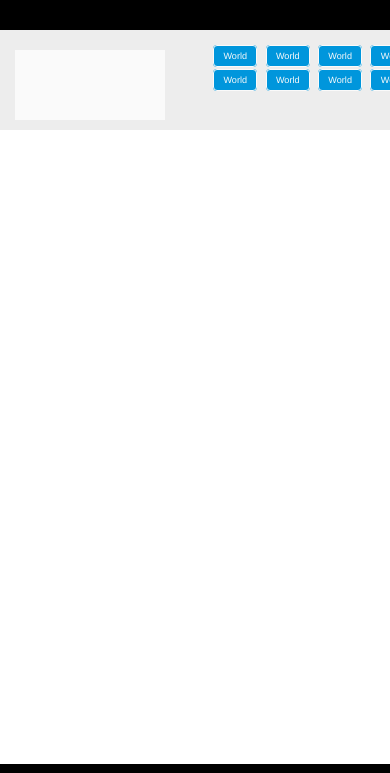
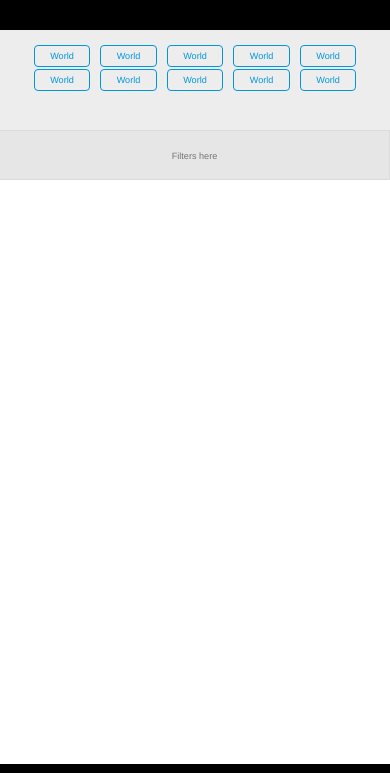
Before and after one commit to coreyleveen/time_inc_front, a plain HTML site: page index.html in a window 390 px wide. Shown: the top 773 px of the page. Drawn offline with nearby package versions, Linux system fonts and the light colour scheme; grey boxes are pictures that could not be loaded; files whose address does not match are found by name.

Commit message:
Tag Bar Updated

```diff
--- a/index.html
+++ b/index.html
@@ -28,9 +28,11 @@
 
 		<div class="tagbar">
 			<div class="filterbox">
+				<center><input type="text" class="filter_input" placeholder="Filters here"></input></center>
 
 			</div>
 			<div class="tag_area">
+			<center>
 				<div class="row1_tags">
 					<a href="#" class="tags">World</a>
 					<a href="#" class="tags">World</a>
@@ -45,6 +47,7 @@
 					<a href="#" class="tags">World</a>
 					<a href="#" class="tags">World</a>
 				</div>
+			</center>
 			</div>
 		</div>
 
--- a/stylesheets/styles.css
+++ b/stylesheets/styles.css
@@ -7,6 +7,28 @@ body {
 
 .menubar {
 
+}
+
+@media all and (max-width: 750px)  {
+	.filterbox {
+		clear: both;
+		height: 50px !important;
+		top: 110px !important;
+		width: 100% !important;
+		left: 0px !important;
+		background-color: rgba(230, 230, 230, 1) !important;
+	}
+	.tag_area {
+		position: absolute;
+		top: 15px;
+		height: 70px;
+		left: 0px !important;
+		width: 100%;
+		margin: auto !important;
+		line-height: 3.4em;
+		margin-left: 0px;
+		boreder: 2px solid red !important;
+	}
 }
 
 .tagbar {
@@ -22,33 +44,44 @@ body {
 
 .filterbox {
 	position: absolute;
-	top: 20px;
-	height: 70px;
-	left: 15px;
-	width: 10%;
-	min-width: 150px;
-	background-color: rgba(255, 255, 255, 0.7);
-	padding: 0px 10px;
+	height: 50px !important;
+	top: 100px !important;
+	width: 100% !important;
+	left: 0px !important;
+	background-color: rgba(230, 230, 230, 1) !important;
+	border: 1px solid rgba(120, 120, 120, 0.1);
+	border-left: 0px solid;
 }
 
 .tag_area {
 	position: absolute;
 	top: 15px;
 	height: 70px;
-	left: 200px;
-	width: 85%;
-	padding: 0px 10px;
-	/*border: 2px solid red;*/
+	left: 0px !important;
+	width: 100%;
+	margin: auto !important;
 	line-height: 3.4em;
+	margin-left: 0px;
 }
 
 .tags {
-	text-align: center;
 	top: 10px;
-	padding: 5px 3%;
+	padding: 5px 4%;
 	margin: 20px 1%;
+	background-color: rgba(0, 150, 220, 0);
+	border: 1px solid rgba(0, 150, 220, 1);
+	border-radius: 4px;
+	font-family: "Helvetica-Neue", Helvetica, sans-serif;
+	font-size: 1.3em;
+	font-weight: 200;
+	text-decoration: none;
+	color: rgba(0, 150, 220, 1);
+	display: inline;
+}
+
+.tags:hover {
 	background-color: rgba(0, 150, 220, 1);
-	border: 1px solid rgba(250, 250, 250, 1);
+	border: 1px solid rgba(0, 150, 220, 1);
 	border-radius: 4px;
 	font-family: "Helvetica-Neue", Helvetica, sans-serif;
 	font-size: 1.3em;
@@ -56,6 +89,20 @@ body {
 	text-decoration: none;
 	color: rgba(250, 250, 250, 1);
 	display: inline;
+}
+
+.filter_input {
+	margin: auto;
+	left: 5%;
+	width: 68%;
+	margin-top: 2px;
+	height: 45px;
+	border: none;
+	background-color: rgba(0,0,0,0);
+	font-family: "Helvetica-Neue", Helvetica, sans-serif;
+	font-size: 1.3em;
+	color: rgba(0, 150, 220, 1);
+	text-align: center;
 }
 
 .stories div{
```
